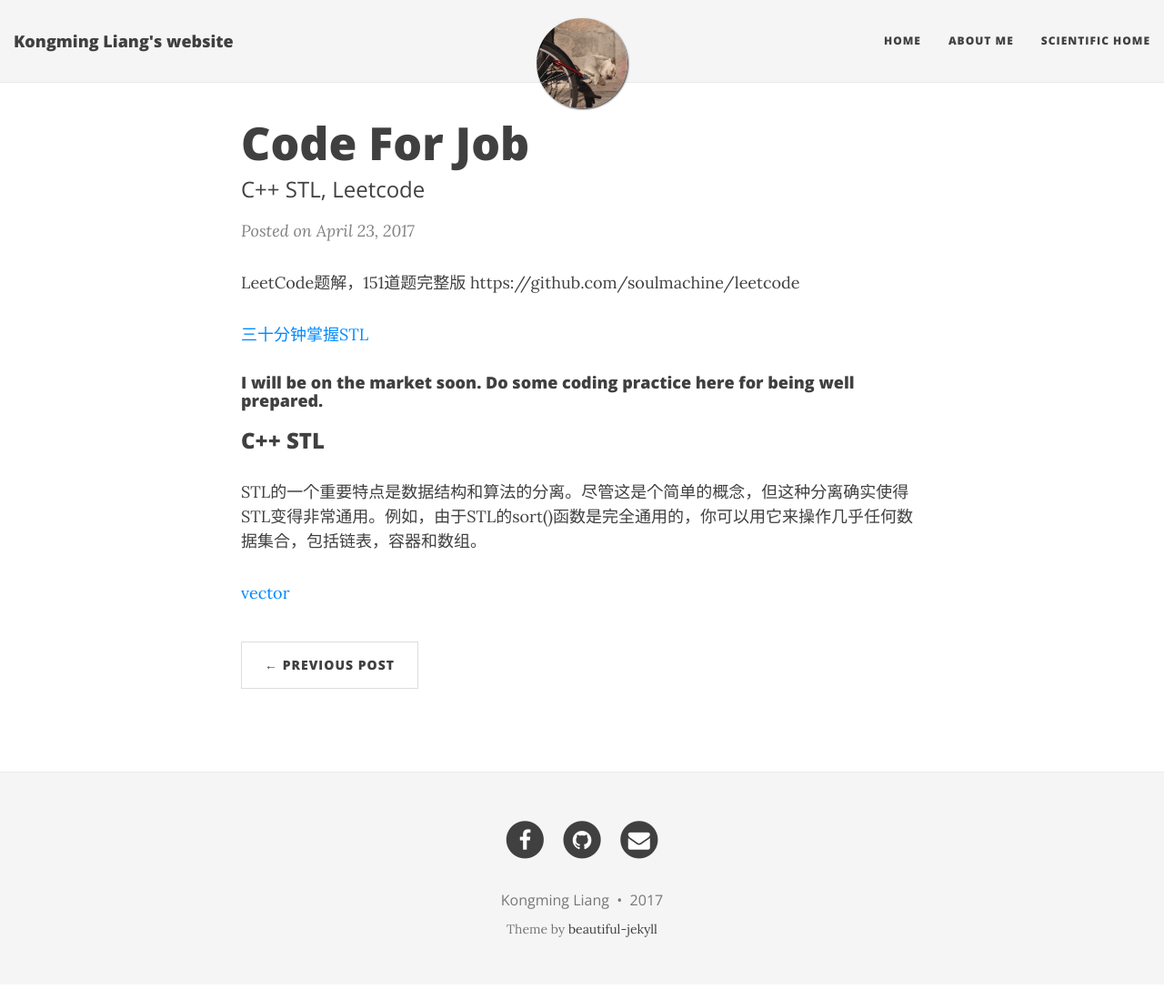
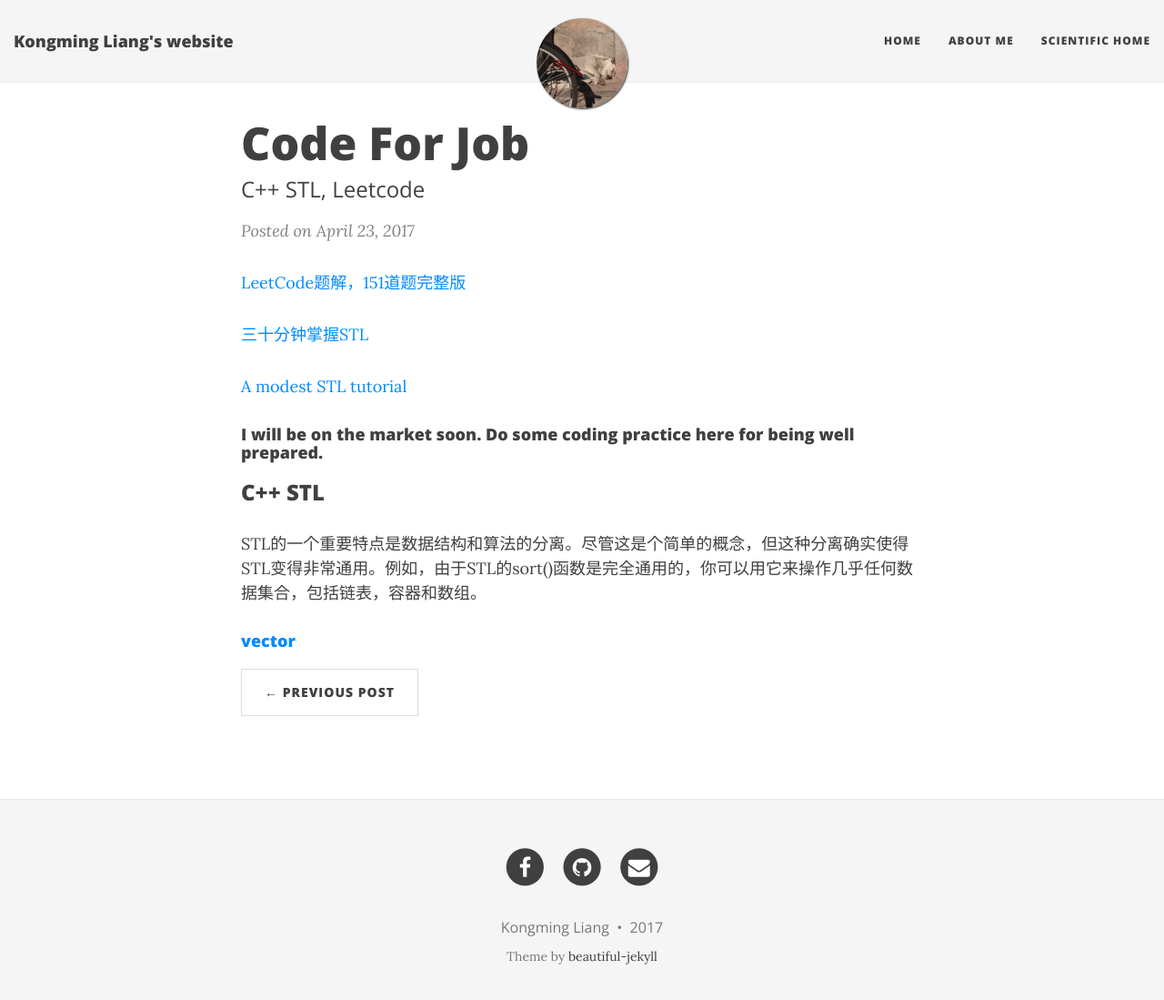
Before and after one commit to GriffinLiang/griffinliang.github.com, a Jekyll site: the page built from _posts/2017-04-23-Code-For-Job.md, in a window 1280 px wide and 1112 px high. Shown: the top 1099 px of the window at 91% size. Built offline with Jekyll 4.4.1, drawn with Linux system fonts in a browser that asks for light colours; nearby versions of some CDN libraries.

Commit message:
Update 2017-04-23-Code-For-Job.md

```diff
--- a/_posts/2017-04-23-Code-For-Job.md
+++ b/_posts/2017-04-23-Code-For-Job.md
@@ -7,9 +7,11 @@
 
 <script type="text/javascript" src="http://cdn.mathjax.org/mathjax/latest/MathJax.js?config=default"></script>
 
-LeetCode题解，151道题完整版 https://github.com/soulmachine/leetcode
+[LeetCode题解，151道题完整版](https://github.com/soulmachine/leetcode)
 
 [三十分钟掌握STL](http://net.pku.edu.cn/~yhf/UsingSTL.htm)
+
+[A modest STL tutorial](http://cs.brown.edu/~jak/proglang/cpp/stltut/tut.html)
 
 #### I will be on the market soon. Do some coding practice here for being well prepared. ####
 
@@ -17,4 +19,4 @@
 
 STL的一个重要特点是数据结构和算法的分离。尽管这是个简单的概念，但这种分离确实使得STL变得非常通用。例如，由于STL的sort()函数是完全通用的，你可以用它来操作几乎任何数据集合，包括链表，容器和数组。
 
-[vector](https://zh.wikipedia.org/wiki/Vector_(STL))
+#### [vector](https://zh.wikipedia.org/wiki/Vector_(STL)) ####
```
